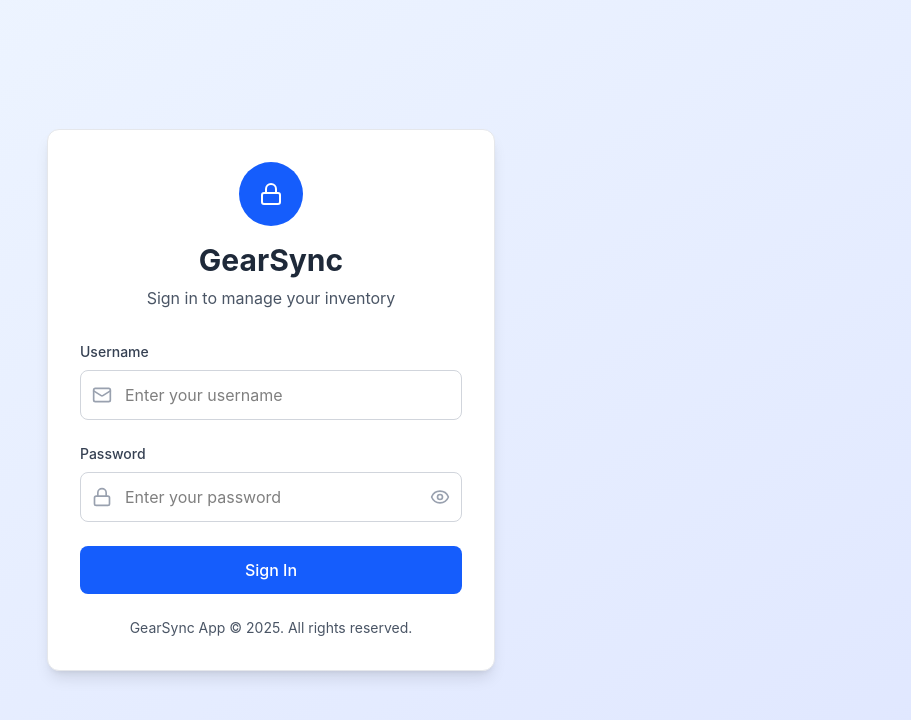
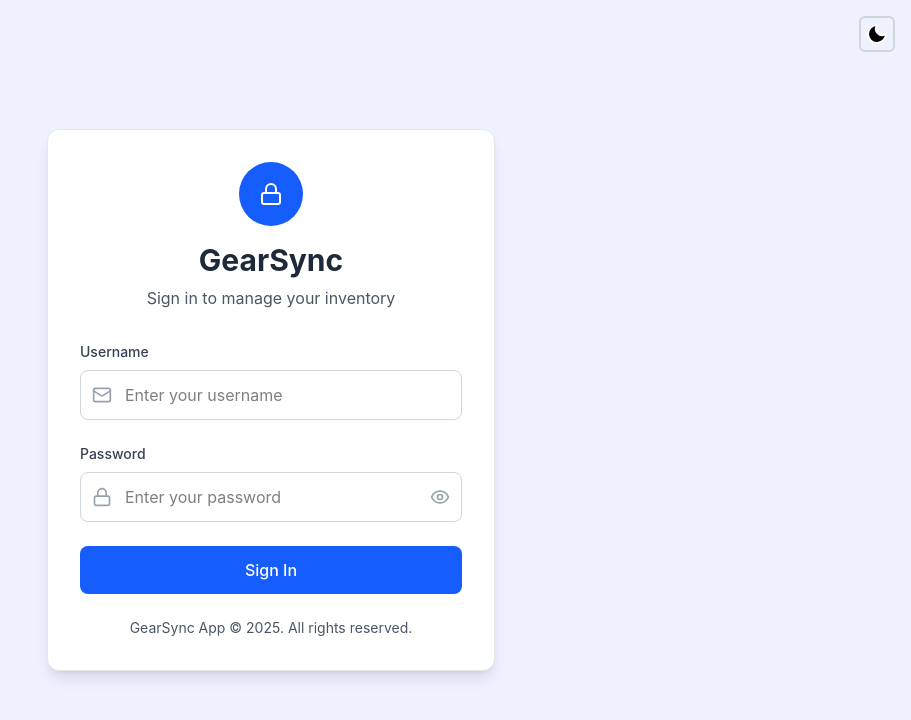
Before and after one commit to fromZeroToCode/Sports-equipment-inventory, a Next.js app: page /Sports-equipment-inventory/ in a window 1280 px wide. Shown: the top 720 px of the page, without its empty margins (369-1280 px from the left). Built offline with nearby package versions, Linux system fonts and the light colour scheme; no server answers.

Commit message:
starting to implement darkmode and commented jeklly

```diff
--- a/app/layout.tsx
+++ b/app/layout.tsx
@@ -4,6 +4,7 @@ import "react-toastify/dist/ReactToastify.css";
 import { LoadingProvider } from "@/hooks/useLoadingManager";
 import { GlobalLoading } from "@/components/GlobalLoader";
 import { ConfirmProvider } from "@/components/ui/ConfirmProvider";
+import ThemeProvider from "@/hooks/useThemeProvider";
 
 export const metadata = {
 	title: "Sports Equipment Inventory",
@@ -21,7 +22,7 @@ export default function RootLayout({
 			<body className="bg-slate-50 dark:bg-black ">
 				<ConfirmProvider>
 					<LoadingProvider>
-						{children}
+						<ThemeProvider>{children}</ThemeProvider>
 						<GlobalLoading />
 					</LoadingProvider>
 				</ConfirmProvider>
--- a/app/page.tsx
+++ b/app/page.tsx
@@ -5,6 +5,7 @@ import { toastError, toastSuccess } from "@/hooks/useToast";
 import { Lock, Mail, Eye, EyeOff, Loader2 } from "lucide-react";
 import { useRouter } from "next/navigation";
 import { useSessionRedirectToDashboard } from "@/hooks/useSessionRedirect";
+import DarkModeButton from "@/components/ui/DarkModeButton";
 
 import { loginUser } from "@/lib/auth";
 
@@ -104,16 +105,20 @@ export default function login() {
 	};
 
 	return (
-		<div className="min-h-screen flex items-center justify-center bg-gradient-to-br from-blue-50 to-indigo-100">
-			<div className="bg-white p-8 rounded-xl shadow-lg w-full max-w-md border border-gray-200">
+		<div className="min-h-screen flex items-center justify-center  bg-indigo-50 dark:bg-gray-900 relative">
+			<div className="absolute top-4 right-4">
+				<DarkModeButton />
+			</div>
+
+			<div className="bg-white dark:bg-gray-800 p-8 rounded-xl shadow-lg w-full max-w-md border border-gray-200 dark:border-gray-700">
 				<div className="text-center mb-8">
 					<div className="mx-auto w-16 h-16 bg-blue-600 rounded-full flex items-center justify-center mb-4">
 						<Lock className="text-white" size={24} />
 					</div>
-					<h1 className="text-3xl font-bold text-gray-800">
+					<h1 className="text-3xl font-bold text-gray-800 dark:text-gray-100	">
 						GearSync
 					</h1>
-					<p className="text-gray-600 mt-2">
+					<p className="text-gray-600 dark:text-gray-400 mt-2">
 						Sign in to manage your inventory
 					</p>
 				</div>
@@ -123,7 +128,7 @@ export default function login() {
 					{/* username field */}
 					<div>
 						<label
-							className="block text-gray-700 text-sm font-medium mb-2"
+							className="block text-gray-700 dark:text-gray-300 text-sm font-medium mb-2"
 							htmlFor="username"
 						>
 							Username
@@ -133,7 +138,7 @@ export default function login() {
 								id="username"
 								placeholder="Enter your username"
 								type="text"
-								className={`w-full pr-3 pl-11 py-3 border rounded-lg focus:outline-none focus:ring-2 transition-colors ${
+								className={`w-full pr-3 pl-11 py-3 border rounded-lg focus:outline-none focus:ring-2 transition-colors dark:text-gray-200 dark:border-gray-700 ${
 									errors.username
 										? "border-red-300 focus:ring-red-500"
 										: "border-gray-300 focus:ring-blue-500"
@@ -166,7 +171,7 @@ export default function login() {
 					{/* password field */}
 					<div>
 						<label
-							className="block text-gray-700 text-sm font-medium mb-2"
+							className="block text-gray-700 dark:text-gray-300 text-sm font-medium mb-2"
 							htmlFor="password"
 						>
 							Password
@@ -176,7 +181,7 @@ export default function login() {
 								id="password"
 								placeholder="Enter your password"
 								type={showPassword ? "text" : "password"}
-								className={`w-full pr-12 pl-11 py-3 border rounded-lg focus:outline-none focus:ring-2 transition-colors ${
+								className={`w-full pr-12 pl-11 py-3 border rounded-lg focus:outline-none focus:ring-2 transition-colors dark:text-gray-200 dark:border-gray-700 ${
 									errors.password
 										? "border-red-300 focus:ring-red-500"
 										: "border-gray-300 focus:ring-blue-500"
@@ -237,7 +242,7 @@ export default function login() {
 				</form>
 
 				<div className="mt-6 text-center">
-					<p className="text-sm text-gray-600">
+					<p className="text-sm text-gray-600 dark:text-gray-400">
 						GearSync App &copy; 2025. All rights reserved.
 					</p>
 				</div>
--- a/components/dashboard/DashboardClient.tsx
+++ b/components/dashboard/DashboardClient.tsx
@@ -162,19 +162,17 @@ export default function DashboardClient() {
 	};
 
 	return (
-		<div className="flex h-screen bg-gray-100">
+		<div className="flex h-screen bg-gray-100 dark:bg-gray-900">
 			{/* Sidebar */}
 			<aside
-				className={`fixed inset-y-0 left-0 w-64 bg-white border-r border-gray-200 transform z-30 transition-transform duration-200 ease-in-out
+				className={`fixed inset-y-0 left-0 w-64 bg-white border-r border-gray-200 dark:bg-gray-800 dark:border-gray-700 transform z-30 transition-transform duration-200 ease-in-out
                     ${
 						sidebarOpen ? "translate-x-0" : "-translate-x-full"
 					} lg:translate-x-0`}
 				aria-hidden={!sidebarOpen && true}
 			>
 				<div className="flex items-center h-16 px-4 bg-blue-600 justify-between">
-					<h1 className="text-xl font-bold text-white">
-						GearSync
-					</h1>
+					<h1 className="text-xl font-bold text-white">GearSync</h1>
 					<button
 						type="button"
 						className="lg:hidden inline-flex items-center justify-center p-2 rounded-md text-white  hover:bg-gray-100 focus:outline-none focus:ring-2 focus:ring-inset focus:ring-blue-500"
@@ -226,7 +224,7 @@ export default function DashboardClient() {
 			{/* Main content area */}
 			<div className="flex-1 flex flex-col lg:pl-64 w-full ">
 				{/* header */}
-				<header className="bg-white shadow-sm z-10">
+				<header className="bg-white shadow-sm z-10 dark:bg-gray-800 border-b border-gray-200 dark:border-gray-700">
 					<div className="px-4 sm:px-6 lg:px-8 py-4 flex justify-between items-center">
 						<button
 							type="button"
--- /dev/null
+++ b/components/ui/DarkModeButton.tsx
@@ -0,0 +1,68 @@
+import React, { useEffect, useState } from "react";
+import { Moon } from "lucide-react";
+
+export default function DarkModeButton() {
+	const [isDarkMode, setIsDarkMode] = useState(false);
+	const [timer, setTimer] = useState(0);
+	const [isSwitch, setIsSwitch] = useState(false);
+
+	const handleToggleDarkMode = () => {
+		if (isSwitch) return;
+		setIsSwitch(true);
+		setIsDarkMode((prev) => {
+			const newValue = !prev;
+			if (typeof window !== "undefined") {
+				if (newValue) {
+					document.documentElement.classList.add("dark");
+					localStorage.setItem("theme", "dark");
+				} else {
+					document.documentElement.classList.remove("dark");
+					localStorage.setItem("theme", "light");
+				}
+			}
+			setTimer(1);
+			return newValue;
+		});
+	};
+
+	useEffect(() => {
+		if (typeof window !== "undefined") {
+			const theme = localStorage.getItem("theme");
+			if (theme === "dark") {
+				setIsDarkMode(true);
+			} else {
+				setIsDarkMode(false);
+			}
+		}
+	}, []);
+
+	useEffect(() => {
+		let interval: NodeJS.Timeout;
+		if (isSwitch && timer > 0) {
+			interval = setInterval(() => {
+				setTimer((prev) => {
+					if (prev <= 1) {
+						setIsSwitch(false);
+						clearInterval(interval);
+						return 0;
+					}
+					return prev - 1;
+				});
+			}, 1000);
+		}
+		return () => clearInterval(interval);
+	}, [isSwitch, timer]);
+
+	return (
+		<>
+			<button disabled={isSwitch} onClick={handleToggleDarkMode}>
+				<Moon
+					fill={isDarkMode ? "white" : "black"}
+					stroke={isDarkMode ? "black" : "white"}
+					size={18}
+					className="border-2 border-gray-300 text-gray-900 dark:text-gray-300 dark:border-gray-500 rounded-md p-1 h-9 w-9 cursor-pointer"
+				/>
+			</button>
+		</>
+	);
+}
--- /dev/null
+++ b/hooks/useThemeProvider.tsx
@@ -0,0 +1,55 @@
+"use client";
+import { useEffect, useState } from "react";
+
+export default function ThemeProvider({
+	children,
+}: {
+	children: React.ReactNode;
+}) {
+	const [mounted, setMounted] = useState(false);
+
+	useEffect(() => {
+		setMounted(true);
+
+		const theme = localStorage.getItem("theme");
+		if (
+			theme === "dark" &&
+			!document.documentElement.classList.contains("dark")
+		) {
+			document.documentElement.classList.add("dark");
+		} else if (
+			theme === "light" &&
+			document.documentElement.classList.contains("dark")
+		) {
+			document.documentElement.classList.remove("dark");
+		}
+
+		const onStorage = (e: StorageEvent) => {
+			if (e.key === "theme") {
+				if (e.newValue === "dark")
+					document.documentElement.classList.add("dark");
+				else if (e.newValue === "light")
+					document.documentElement.classList.remove("dark");
+				else {
+					const prefersDark =
+						window.matchMedia &&
+						window.matchMedia("(prefers-color-scheme: dark)")
+							.matches;
+					document.documentElement.classList.toggle(
+						"dark",
+						prefersDark
+					);
+				}
+			}
+		};
+
+		window.addEventListener("storage", onStorage);
+		return () => window.removeEventListener("storage", onStorage);
+	}, []);
+
+	if (!mounted) {
+		return <div style={{ visibility: "hidden" }}>{children}</div>;
+	}
+
+	return <>{children}</>;
+}
--- a/tailwind.config.js
+++ b/tailwind.config.js
@@ -8,4 +8,5 @@ module.exports = {
 		extend: {},
 	},
 	plugins: [],
+	darkMode: "class",
 };
```
